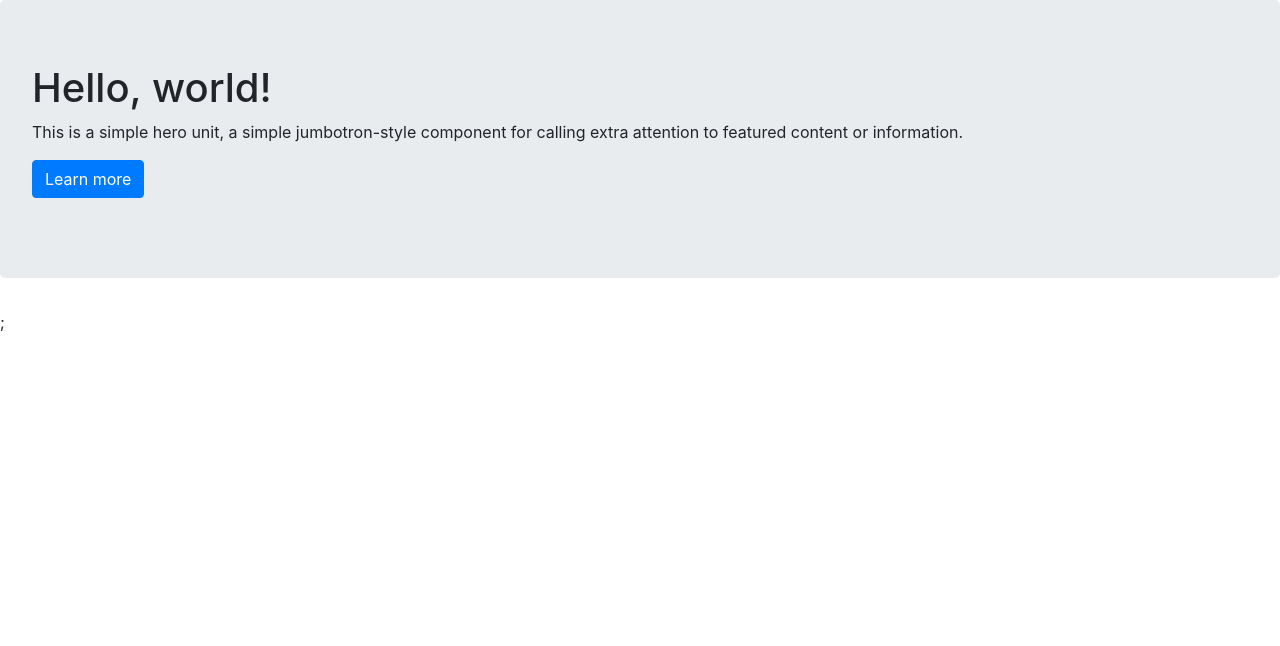
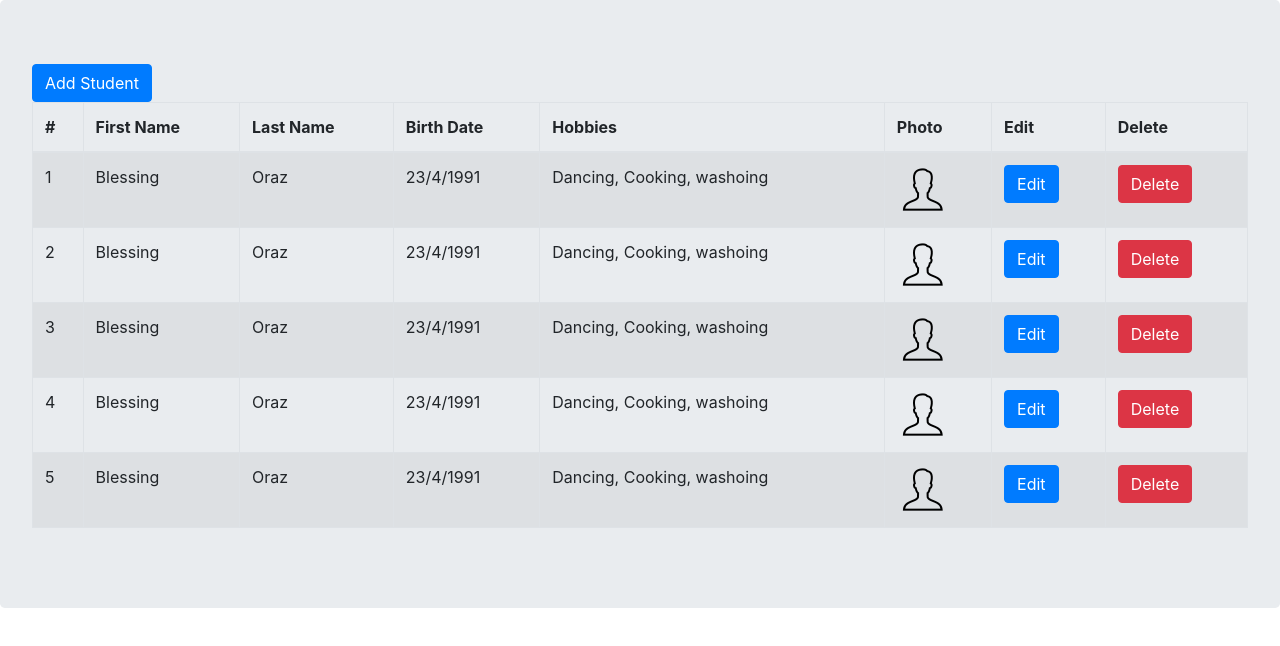
Before and after one commit to blessingoraz/mesiac-interview, a React app in the folder client/: page / in a window 1280 px wide. Shown: the top 646 px of the page. Built offline with nearby package versions, Linux system fonts and the light colour scheme.

Commit message:
Add design for mock student data

```diff
--- a/client/src/js/components/App.js
+++ b/client/src/js/components/App.js
@@ -1,23 +1,50 @@
 import React, { Component } from 'react';
-import { Jumbotron, Button } from 'react-bootstrap';
+import { Jumbotron, Table, Button } from 'react-bootstrap';
 
 // Import bootstrap css
 import 'bootstrap/dist/css/bootstrap.min.css';
+
+import { data } from '../../mockData';
+import defaultImg from '../../images/default.png';
 
 class App extends Component {
   render() {
     return (
       <div>
         <Jumbotron>
-          <h1>Hello, world!</h1>
-          <p>
-            This is a simple hero unit, a simple jumbotron-style component for calling
-            extra attention to featured content or information.
-          </p>
-          <p>
-            <Button variant="primary">Learn more</Button>
-          </p>
-        </Jumbotron>;
+          <Button>Add Student </Button>
+          <Table striped bordered hover>
+            <thead>
+              <tr>
+                <th>#</th>
+                <th>First Name</th>
+                <th>Last Name</th>
+                <th>Birth Date</th>
+                <th>Hobbies</th>
+                <th>Photo</th>
+                <th>Edit</th>
+                <th>Delete</th>
+              </tr>
+            </thead>
+            <tbody>
+              { data.map((data, index) => {
+                return (
+                  <tr key={index}>
+                    <td>{data.number}</td>
+                    <td>{data.firstName}</td>
+                    <td>{data.lastName}</td>
+                    <td>{data.birthDate}</td>
+                    <td>{data.hobbies}</td>
+                    <td><img src={defaultImg}/></td>
+                    <td><Button>Edit</Button></td>
+                    <td><Button variant="danger">Delete</Button></td>
+                  </tr>
+                );
+              })
+              }
+            </tbody>
+          </Table>
+        </Jumbotron>
       </div>
     );
   }
--- /dev/null
+++ b/client/src/mockData.js
@@ -0,0 +1,37 @@
+export const data = [
+  {
+    number: 1,
+    firstName: 'Blessing',
+    lastName: 'Oraz',
+    birthDate: '23/4/1991',
+    hobbies: 'Dancing, Cooking, washoing'
+  },
+  {
+    number: 2,
+    firstName: 'Blessing',
+    lastName: 'Oraz',
+    birthDate: '23/4/1991',
+    hobbies: 'Dancing, Cooking, washoing'
+  },
+  {
+    number: 3,
+    firstName: 'Blessing',
+    lastName: 'Oraz',
+    birthDate: '23/4/1991',
+    hobbies: 'Dancing, Cooking, washoing'
+  },
+  {
+    number: 4,
+    firstName: 'Blessing',
+    lastName: 'Oraz',
+    birthDate: '23/4/1991',
+    hobbies: 'Dancing, Cooking, washoing'
+  },
+  {
+    number: 5,
+    firstName: 'Blessing',
+    lastName: 'Oraz',
+    birthDate: '23/4/1991',
+    hobbies: 'Dancing, Cooking, washoing'
+  }
+];
```
Also changed, not shown: client/src/js/lib/utils.js (added, +12 -0 lines), client/src/images/default.png (added).
